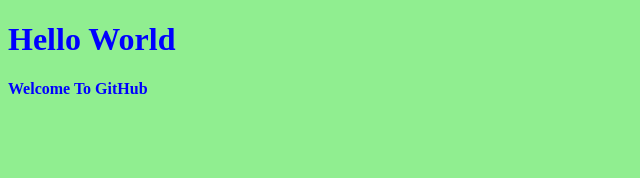
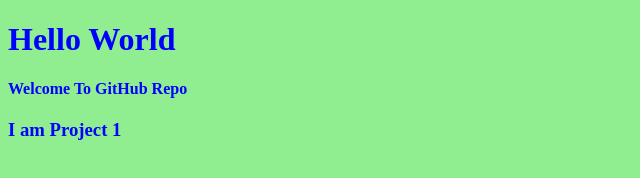
Before and after one commit to techranjitabehera/project1, a plain HTML site: page index.html in a window 1280 px wide. Shown: the whole page, without its empty margins (0-640 px from the left). Drawn offline with Linux system fonts and the light colour scheme.

Commit message:
Update index.html

```diff
--- a/index.html
+++ b/index.html
@@ -8,6 +8,7 @@
 </head>
 <body>
     <h1>Hello World</h1>
-    <h4>Welcome To GitHub</h4>
+    <h4>Welcome To GitHub Repo</h4>
+    <h3>I am Project 1</h3>
 </body>
 </html>
```
